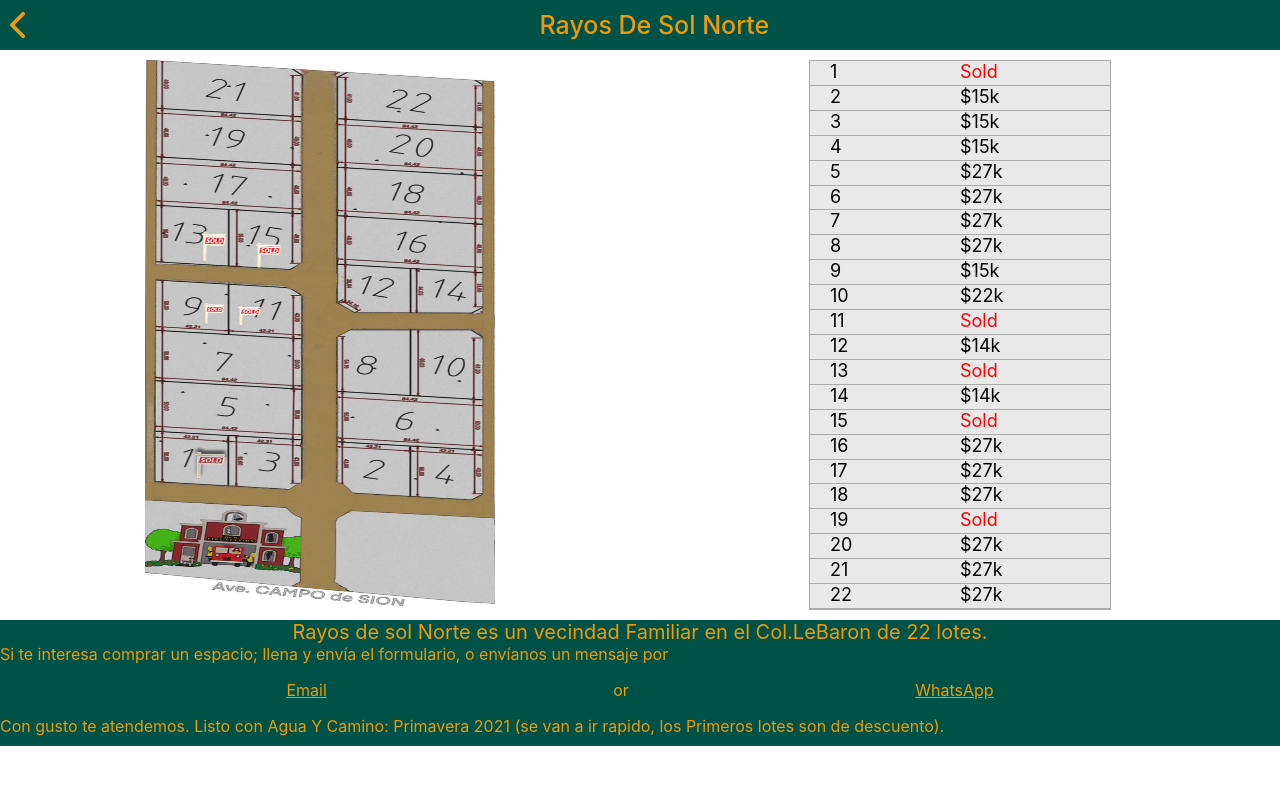
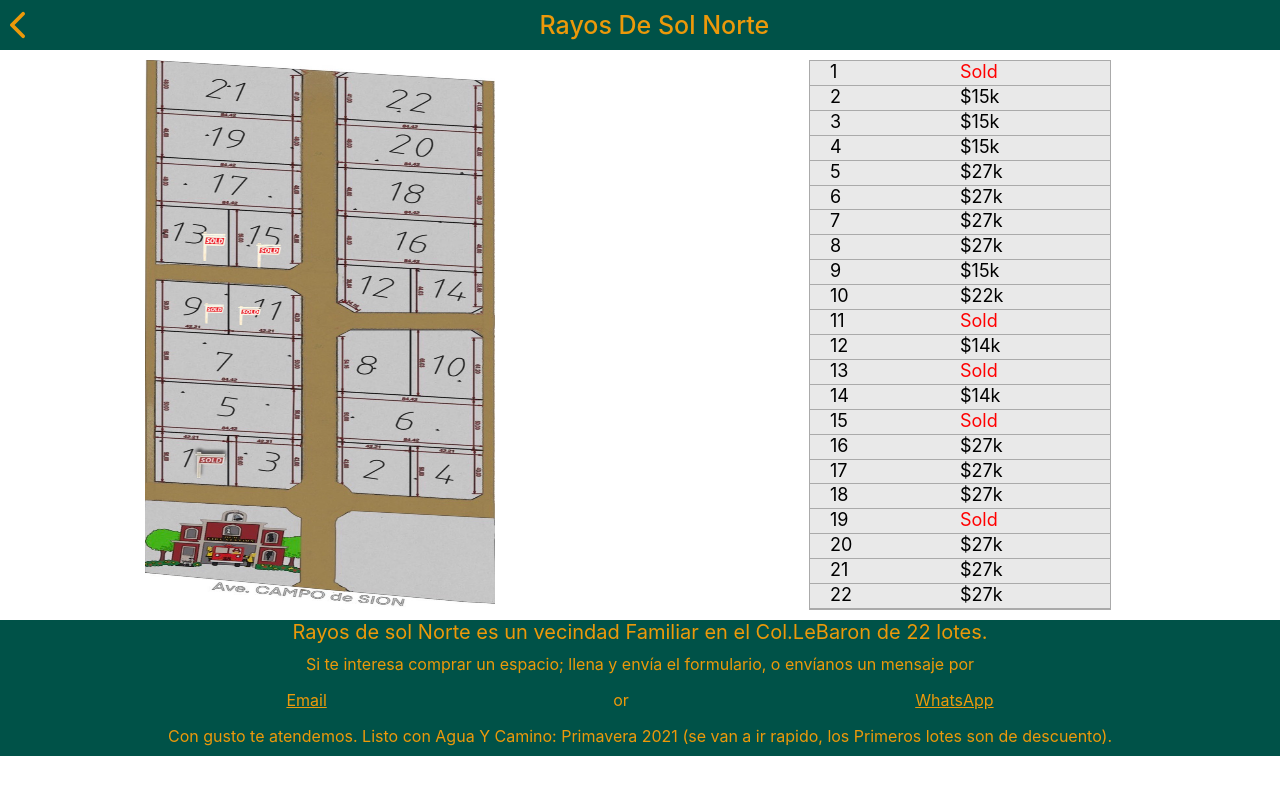
Before and after one commit to Arreo1a/LV-CactusAcres, a React (Create React App) app: page /rayos-de-sol-norte in a window 1280 px wide. Shown: the top 794 px of the page. Built offline with nearby package versions, Linux system fonts and the light colour scheme; no server answers.

Commit message:
fixed footer in rayos de sol norte

```diff
--- a/src/pages/rayosDeSolNorte/pages/HomePage/RayosDeSolNorteHomePage.scss
+++ b/src/pages/rayosDeSolNorte/pages/HomePage/RayosDeSolNorteHomePage.scss
@@ -48,6 +48,8 @@ $lotsBorderColor: rgb(170, 170, 170);
   }
 
   .footerSection {
+    text-align: center;
+
     background-color: #005248;
     color: #ec990a;
 
@@ -59,6 +61,8 @@ $lotsBorderColor: rgb(170, 170, 170);
       justify-content: center;
       font-size: 20px;
 
+      margin-bottom: 10px;
+
       .mainText {
         width: 90%;
         margin-bottom: 5px;
@@ -66,6 +70,10 @@ $lotsBorderColor: rgb(170, 170, 170);
     }
 
     .contactUsSection {
+      text-align: center;
+      .extraText {
+      }
+
       .contactMethodsContainer {
         display: flex;
         justify-content: space-evenly;
```
Also changed, not shown: src/pages/rayosDeSolNorte/pages/HomePage/RayosDeSolNorteHomePage.js (line endings or trailing spaces).
